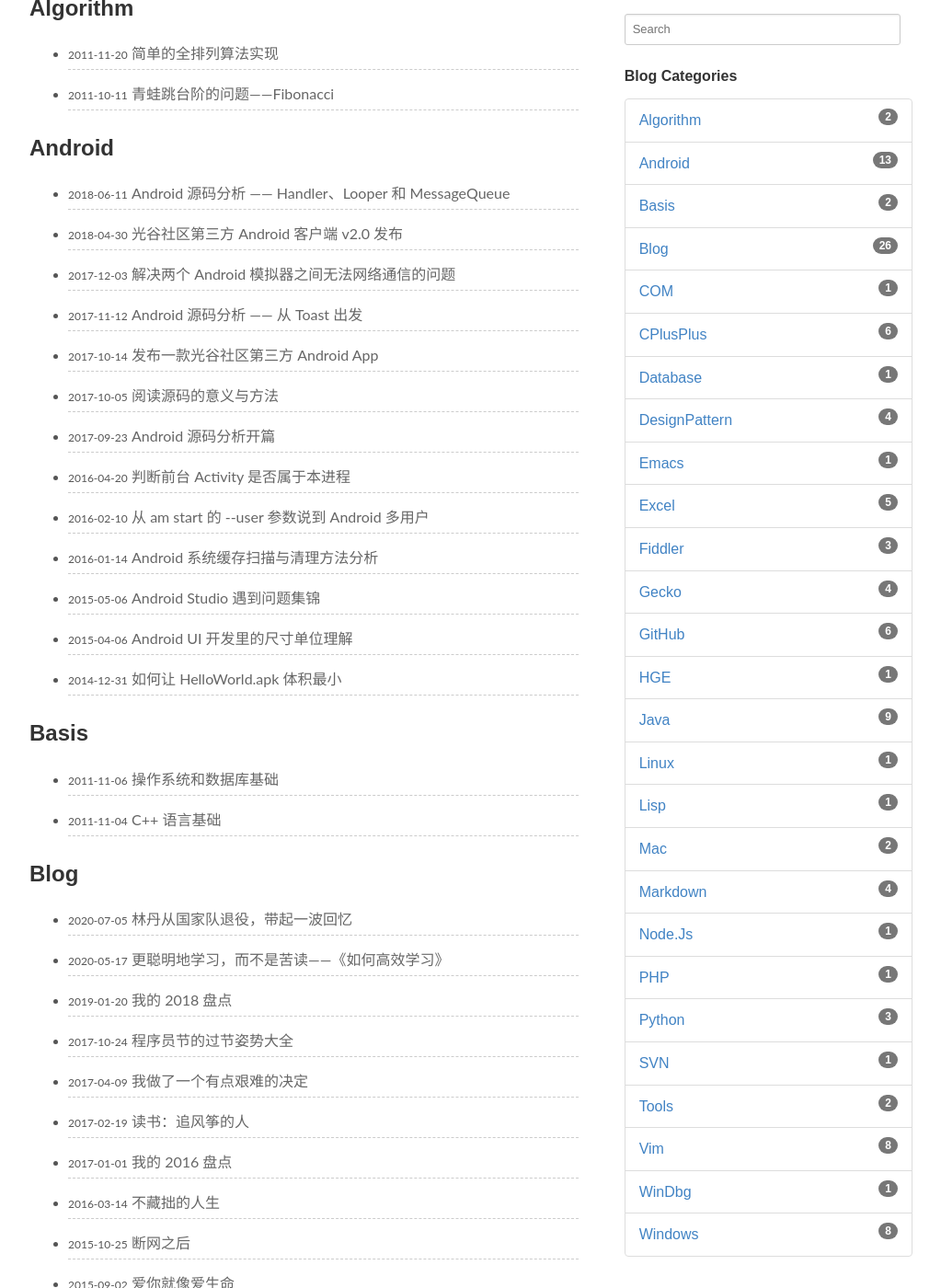
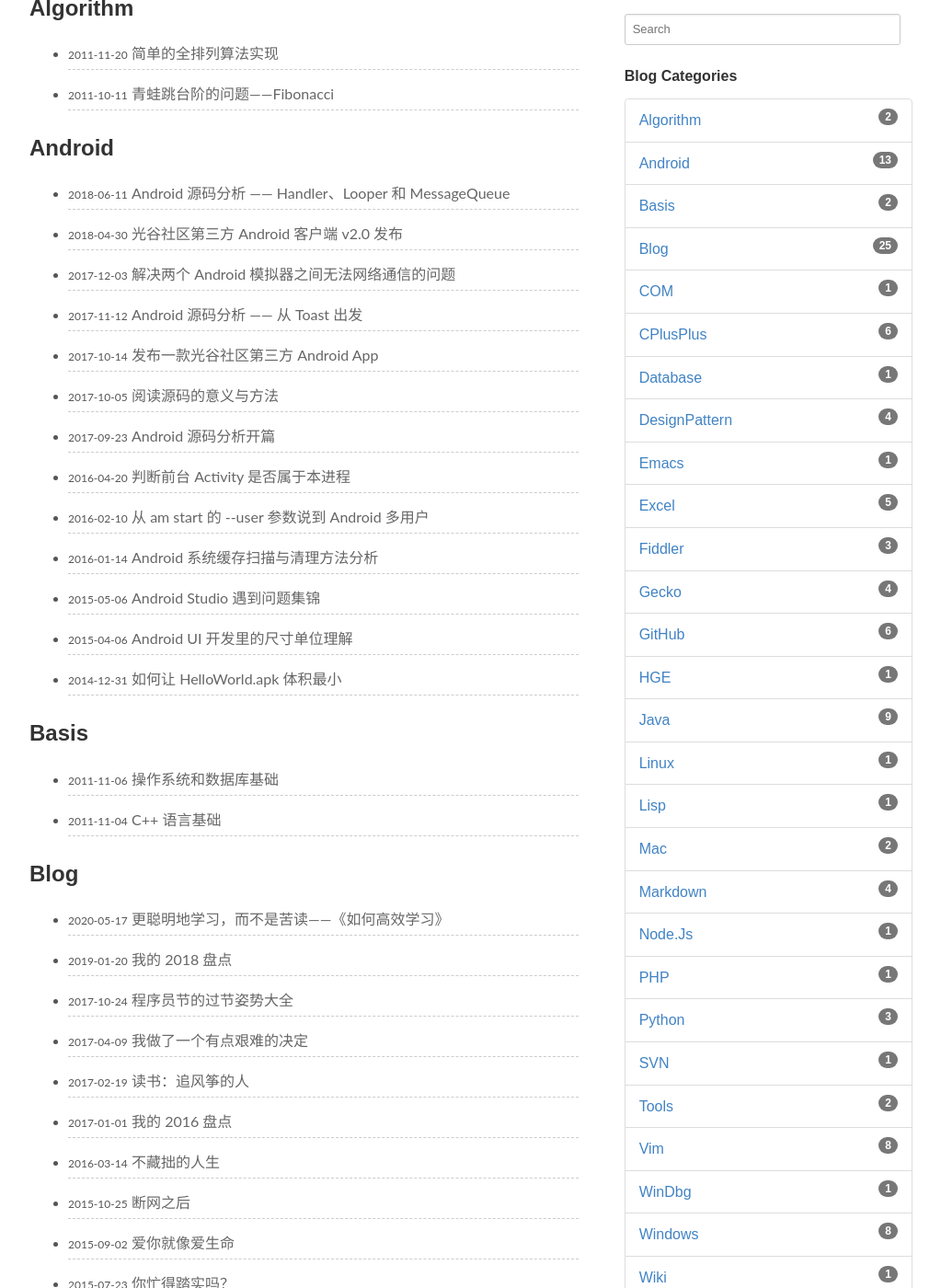
Before and after one commit to fireservice/fireservice.github.io, a Jekyll site: the page built from pages/categories.md, in a window 1280 px wide and 1400 px high, scrolled down 227 px. Shown: the whole window at 92% size, without its empty margins (138-1161 px from the left). Built offline with Jekyll 4.4.1, drawn with Linux system fonts in a browser that asks for light colours; some web fonts are replaced; comment, search, counter and statistics services are not loaded; a style sheet for code colours, icons or effects is not loaded; part of the change alters nothing that is shown.

Commit message:
Update and rename 2020-07-05-lindan-and-badminton.md to 2020-07-10-valves.md

```diff
--- a/_posts/2020-07-05-lindan-and-badminton.md
+++ b/_posts/2020-07-10-valves.md
@@ -1,22 +1,22 @@
 ---
 layout: post
-title: 林丹从国家队退役，带起一波回忆
-categories: Blog
-description: 打羽毛球好几年了，中间也有好些故事，值得记录一下。
-keywords: 羽毛球, 林丹
+title: 阀门
+categories: wiki
+description: 各种阀门的动画及原理。
+keywords: 闸阀, 蝶阀
 ---
 
 昨天朋友圈和微博上有不少人在转发林丹从国家队退役的消息，有一点感慨的同时，我在想，以后新入坑的羽毛球迷们，可能渐渐就都不知道「超级丹」、「林李大战」，还有「四大天王」这些名词了吧。
 
 不过没有关系，一代人有一代人的关注点，新时代总会诞生新的偶像，就像去年周杰伦和蔡徐坤的粉丝在微博刷超话，这样的场景怕是没少发生过，场面有大有小罢了。
 
-![lindan-retired](/images/blog/lindan-retired.png)
 
-这一篇不讲林丹的事，讲一些我与羽毛球之间的那些可以不说的碎碎念。
+## 一、闸阀
 
-## 入坑的过程
+闸阀在管路中主要起切断作用，闭合原理是闸板密封面与阀座密封面高度光洁、平整一致，相互贴合，可阻止介质流过，并依靠顶模、弹簧或闸板的模形，来增强密封效果。
 
-羽毛球在国内可能是仅次于乒乓球的国民运动了，小时候哥哥姐姐们就有时候会在门口的空地上打一会儿，而我开始打羽毛球比较晚，是在参加工作以后了。
+![gate valve](/images/wiki/gate valve.gif)
+
 
 依照工作地点变迁的线：
 
```
